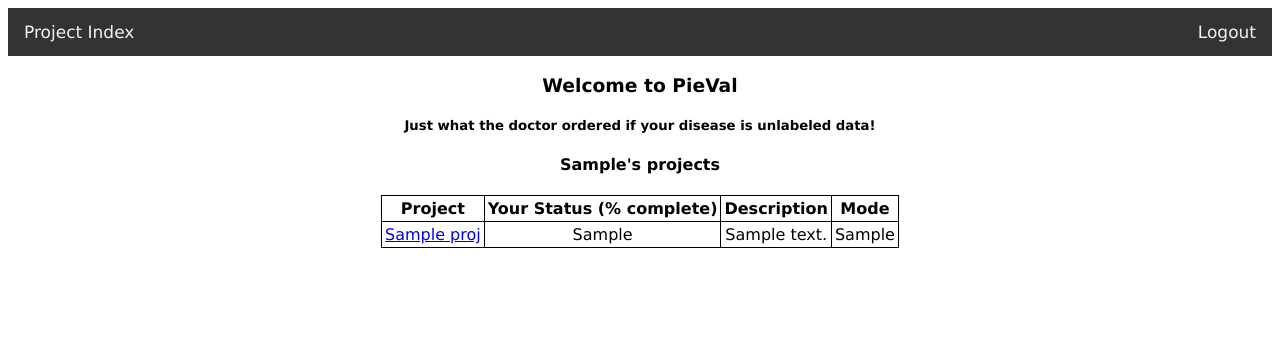
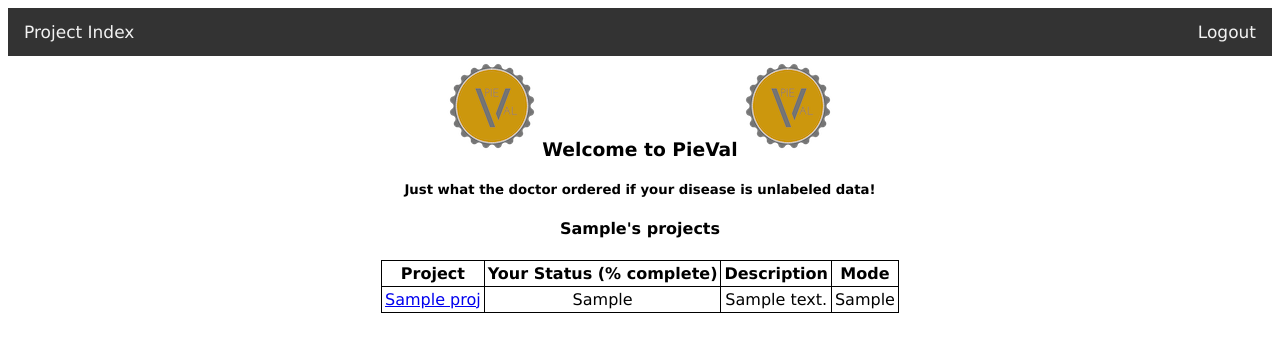
Before and after one commit to ucdavis-informatics/pieval, a Flask app: template app/templates/index.html in a window 1280 px wide. Shown: the top 352 px of the page. Run offline with Flask 2, Linux system fonts and the light colour scheme; the visitor is signed in with stand-in values (Sample User, id 1); the template is opened without the code that fills it: most values are stand-ins (such as "Sample title", 1, 10 or a date in 2020); parts of the project's set-up code (start-up, migrations or seed data) failed here and were passed over.

Commit message:
Pieval favicon casing bug squashed.  Added pieval logo to index - experimental

```diff
--- a/app/static/styles/pieval.css
+++ b/app/static/styles/pieval.css
@@ -121,3 +121,8 @@ table.center_table {
   cursor: pointer;
   align: center;
 }
+
+
+h3.inline_header{
+  display: inline;
+}
--- a/app/templates/annotation.html
+++ b/app/templates/annotation.html
@@ -2,7 +2,7 @@
 <head>
   <link rel= "stylesheet" type= "text/css" href= "{{ url_for('pieval.static',filename='styles/pieval.css') }}">
   <link rel= "script" type= "text/javascript" href= "{{ url_for('pieval.static',filename='scripts/pieval.js') }}">
-  <link rel="icon" href="{{ url_for('pieval.static',filename='images/pieval_Logo_favicon.png') }}">
+  <link rel="icon" href="{{ url_for('pieval.static',filename='images/pieVal_Logo_favicon.png') }}">
   <meta name="viewport" content="width=device-width, initial-scale=1">
   <title>Annotation Page for {{ one_example.project_name }}</title>
 </head>
--- a/app/templates/annotation_mc.html
+++ b/app/templates/annotation_mc.html
@@ -2,7 +2,7 @@
 <head>
   <link rel= "stylesheet" type= "text/css" href= "{{ url_for('pieval.static',filename='styles/pieval.css') }}">
   <link rel= "script" type= "text/javascript" href= "{{ url_for('pieval.static',filename='scripts/pieval.js') }}">
-  <link rel="icon" href="{{ url_for('pieval.static',filename='images/pieval_Logo_favicon.png') }}">
+  <link rel="icon" href="{{ url_for('pieval.static',filename='images/pieVal_Logo_favicon.png') }}">
   <meta name="viewport" content="width=device-width, initial-scale=1">
   <title>Annotation Page for {{ one_example.project_name }}</title>
   <script type="text/javascript">
--- a/app/templates/bad_vault_token.html
+++ b/app/templates/bad_vault_token.html
@@ -1,7 +1,7 @@
 <html>
 <head>
   <link rel= "stylesheet" type= "text/css" href= "{{ url_for('pieval.static',filename='styles/pieval.css') }}">
-  <link rel="icon" href="{{ url_for('pieval.static',filename='images/pieval_Logo_favicon.png') }}">
+  <link rel="icon" href="{{ url_for('pieval.static',filename='images/pieVal_Logo_favicon.png') }}">
   <meta name="viewport" content="width=device-width, initial-scale=1">
   <title>PieVal User Not Found</title>
 </head>
--- a/app/templates/done.html
+++ b/app/templates/done.html
@@ -2,7 +2,7 @@
 <head>
     <link rel= "stylesheet" type= "text/css" href= "{{ url_for('pieval.static',filename='styles/pieval.css') }}">
     <link rel= "script" type= "text/javascript" href= "{{ url_for('pieval.static',filename='scripts/pieval.js') }}">
-    <link rel="icon" href="{{ url_for('pieval.static',filename='images/pieval_Logo_favicon.png') }}">
+    <link rel="icon" href="{{ url_for('pieval.static',filename='images/pieVal_Logo_favicon.png') }}">
     <meta name="viewport" content="width=device-width, initial-scale=1">
     <title>Pieval Done</title>
 </head>
--- a/app/templates/index.html
+++ b/app/templates/index.html
@@ -3,7 +3,7 @@
 <head>
   <link rel= "stylesheet" type= "text/css" href= "{{ url_for('pieval.static',filename='styles/pieval.css') }}">
   <link rel= "script" type= "text/javascript" href= "{{ url_for('pieval.static',filename='scripts/pieval.js') }}">
-  <link rel="icon" href="{{ url_for('pieval.static',filename='images/pieval_Logo_favicon.png') }}">
+  <link rel="icon" href="{{ url_for('pieval.static',filename='images/pieVal_Logo_favicon.png') }}">
   <meta name="viewport" content="width=device-width, initial-scale=1">
   <title>PieVal Home</title>
 </head>
@@ -12,10 +12,15 @@
     <a href = {{ url_for('pieval.pievalIndex') }} onmouseover="changeClass">Project Index</a>
     <a class="right" href= {{ url_for('pieval.logout') }} onmouseover="changeClass">Logout</a>
   </div>
+  <div id="welcome_container">
+    <div id="welcome_container_logo">
+
+    </div>
+  </div>
   <div class="center_container">
-    <h3 class="center_text">Welcome to PieVal</h3>
-    <h5 class="center_text">Just what the doctor ordered if your disease is unlabeled data!</h5>
-    <h4 class="center_text">{{ session['user_name']|title }}'s projects</h4>
+    <img src="{{ url_for('pieval.static',filename='images/pieVal_Logo_medium.png') }}"></img><h3 class="inline_header">Welcome to PieVal</h3><img src="{{ url_for('pieval.static',filename='images/pieVal_Logo_medium.png') }}"></img>
+    <h5>Just what the doctor ordered if your disease is unlabeled data!</h5>
+    <h4>{{ session['user_name']|title }}'s projects</h4>
     <table class="center_table">
       <tr>
         <th>Project</th>
--- a/app/templates/login.html
+++ b/app/templates/login.html
@@ -2,7 +2,7 @@
 <head>
   <link rel= "stylesheet" type= "text/css" href= "{{ url_for('pieval.static',filename='styles/pieval.css') }}">
   <link rel= "script" type= "text/javascript" href= "{{ url_for('pieval.static',filename='scripts/pieval.js') }}">
-  <link rel="icon" href="{{ url_for('pieval.static',filename='images/pieval_Logo_favicon.png') }}">
+  <link rel="icon" href="{{ url_for('pieval.static',filename='images/pieVal_Logo_favicon.png') }}">
   <meta name="viewport" content="width=device-width, initial-scale=1">
   <title>PieVal Login</title>
 </head>
--- a/app/templates/project.html
+++ b/app/templates/project.html
@@ -3,7 +3,7 @@
 <head>
   <link rel= "stylesheet" type= "text/css" href= "{{ url_for('pieval.static',filename='styles/pieval.css') }}">
   <link rel= "script" type= "text/javascript" href= "{{ url_for('pieval.static',filename='scripts/pieval.js') }}">
-  <link rel="icon" href="{{ url_for('pieval.static',filename='images/pieval_Logo_favicon.png') }}">
+  <link rel="icon" href="{{ url_for('pieval.static',filename='images/pieVal_Logo_favicon.png') }}">
   <meta name="viewport" content="width=device-width, initial-scale=1">
   <title>{{ project_metadata.project_name }}</title>
 </head>
--- a/app/templates/user_not_found.html
+++ b/app/templates/user_not_found.html
@@ -1,7 +1,7 @@
 <html>
 <head>
   <link rel= "stylesheet" type= "text/css" href= "{{ url_for('pieval.static',filename='styles/pieval.css') }}">
-  <link rel="icon" href="{{ url_for('pieval.static',filename='images/pieval_Logo_favicon.png') }}">
+  <link rel="icon" href="{{ url_for('pieval.static',filename='images/pieVal_Logo_favicon.png') }}">
   <meta name="viewport" content="width=device-width, initial-scale=1">
   <title>PieVal User Not Found</title>
 </head>
```
Also changed, not shown: app/static/images/pieVal_Logo_medium.png.
